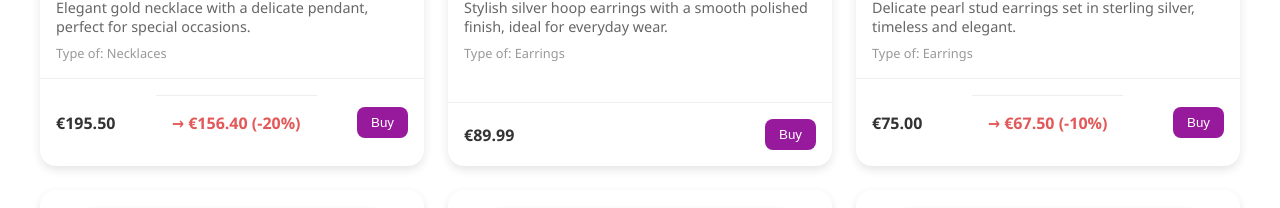
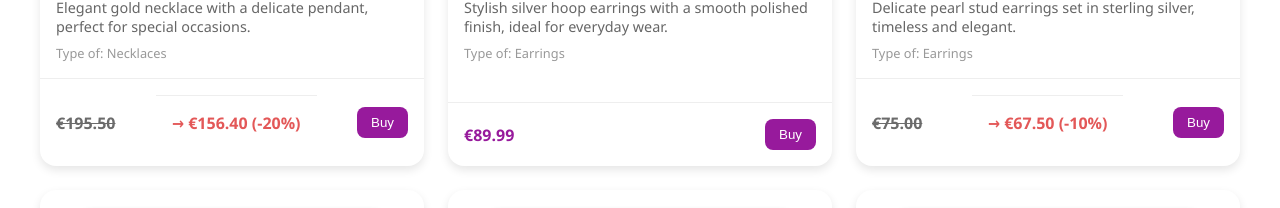
Before and after one commit to dorekv/gen-jewerly, an Angular app: page /catalog in a window 1280 px wide. Shown: the part 407-615 px from the top of the page. Built offline with nearby package versions, Linux system fonts and the light colour scheme.

Commit message:
Add color change for product price.

```diff
--- a/src/app/catalog/catalog.css
+++ b/src/app/catalog/catalog.css
@@ -110,7 +110,20 @@
   padding: 16px;
   border-top: 1px solid #eee;
   font-weight: 600;
-  color: #333;
+  /* color: #333; */
+}
+
+.grayPrice{
+  color: #6b6b6b;              /* серый цвет текста */
+  text-decoration: line-through;
+  text-decoration-color: #6b6b6b;
+  text-decoration-thickness: 1px; /* толщина линии (поддерживается в современных браузерах) */
+  text-decoration-skip-ink: none; /* чтобы линия не прерывалась на изгибах букв */
+}
+
+
+.pinkPrice{
+  color: #971a9c;
 }
 
 .discounted-price {
--- a/src/app/catalog/catalog.html
+++ b/src/app/catalog/catalog.html
@@ -21,7 +21,9 @@
                     </div>
                     <div class="price">
                         <!-- Show original price -->
-                        <div>{{product.price | currency:'EUR'}}</div>
+                        <div [ngClass]="product.discount > 0 ? 'grayPrice' : 'pinkPrice'">
+                             {{ product.price | currency:'EUR' }}
+                        </div>
 
                         <!-- Show discounted price if there is a discount -->
                         @if(product.discount > 0){
```
